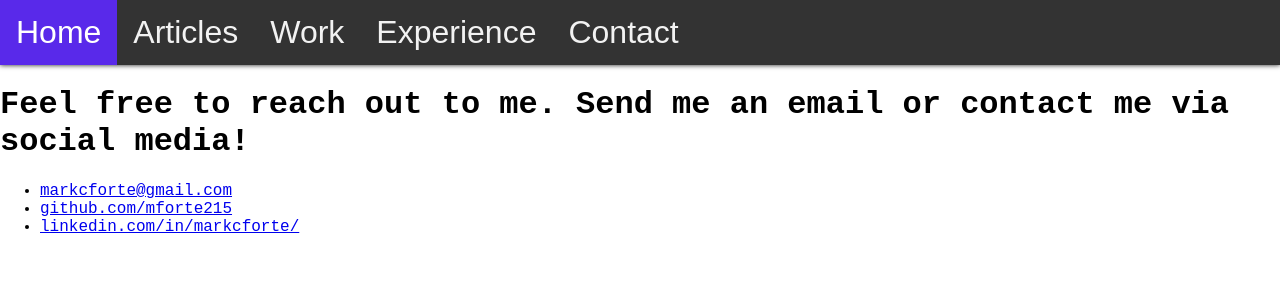
After one commit to mforte215/forum, a Django app: page /contact in a window 1280 px wide. The commit adds this page. Shown: the top 300 px of the page. Run offline with Django 5.2, Linux system fonts and the light colour scheme; some web fonts are replaced.

Commit message:
contact updates

```diff
--- /dev/null
+++ b/app/templates/app/contact.html
@@ -0,0 +1,20 @@
+{% extends "base.html" %}
+{% load static %}
+{% block title %}Mark C Forte{% endblock %}
+
+
+{% block content %}
+
+<div class="experience-container">
+    <div>
+        <h1>Feel free to reach out to me. Send me an email or contact me via social media!</h1>
+    </div>
+    <div>
+        <ul class="social-links">
+            <li><a href="mailto:markcforte@gmail.com">markcforte@gmail.com</a></li>
+            <li><a href="https://github.com/mforte215">github.com/mforte215</li>
+            <li><a href="https://www.linkedin.com/in/markcforte/">linkedin.com/in/markcforte/</li>
+        </ul>
+    </div>
+</div>
+{% endblock %}
--- a/app/templates/base.html
+++ b/app/templates/base.html
@@ -14,7 +14,7 @@
         <a href="{% url 'articles' %}">Articles</a>
         <a href="{% url 'index' %}">Work</a>
         <a href="{% url 'experience' %}">Experience</a>
-        <a href="#about">Contact</a>
+        <a href="{% url 'contact' %}">Contact</a>
         <a href="javascript:void(0);" class="icon" onclick="myFunction()">
             <i class="fa fa-bars"></i>
         </a>
--- a/app/urls.py
+++ b/app/urls.py
@@ -7,5 +7,6 @@ urlpatterns = [
     path("", views.index, name='index'),
     path("articles", views.articleListView, name='articles'),
     path("article/<slug:slug>", views.articleDetail, name='article_detail'),
-    path("experience", views.experienceView, name="experience")
+    path("experience", views.experienceView, name="experience"),
+    path("contact", views.contactView, name='contact')
 ] + static(settings.MEDIA_URL, document_root=settings.MEDIA_ROOT)
--- a/app/views.py
+++ b/app/views.py
@@ -21,3 +21,6 @@ def articleListView(request):
 
 def experienceView(request):
     return render(request, "app/experience.html")
+
+def contactView(request):
+    return render(request, "app/contact.html")
```
Also changed, not shown: app/static/app/css/style.css (+10 -0 lines).
